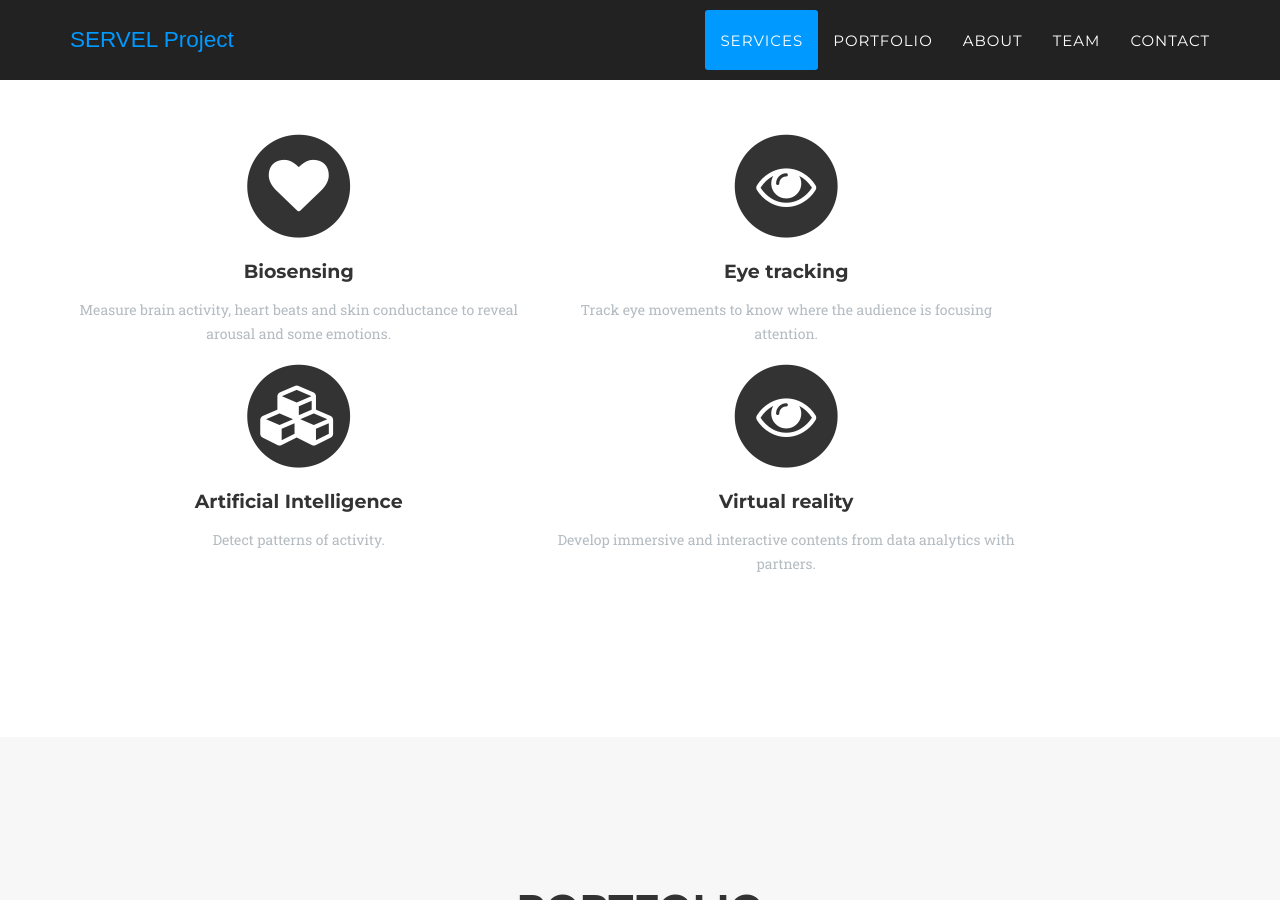
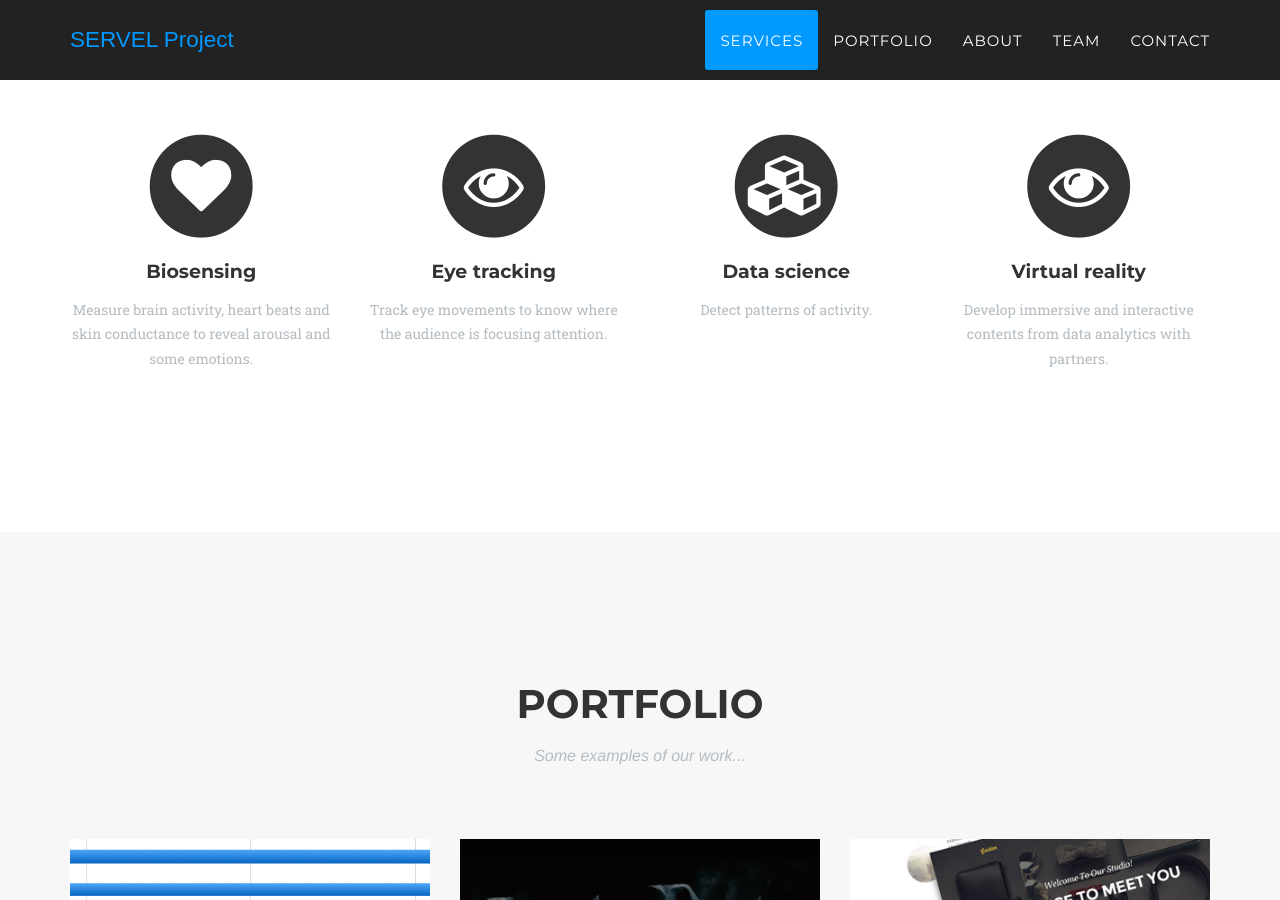
Before and after one commit to servelproject/servel-technologies.io, a Jekyll site: the page built from index.html, in a window 1280 px wide and 900 px high, scrolled down 1345 px. Built offline with Jekyll 4.4.1, drawn with Linux system fonts in a browser that asks for light colours; some web fonts are replaced.

Commit message:
service resized

```diff
--- a/_includes/services.html
+++ b/_includes/services.html
@@ -44,7 +44,7 @@
         </div>
         <div class="container">
             <div class="row text-center">
-                <div class="col-md-5">
+                <div class="col-md-3">
                     <span class="fa-stack fa-4x">
                         <i class="fa fa-circle fa-stack-2x text-secondary"></i>
                         <i class="fa fa-heart fa-stack-1x fa-inverse"></i>
@@ -52,7 +52,7 @@
                     <h4 class="service-heading">Biosensing</h4>
                     <p class="text-muted">Measure brain activity, heart beats and skin conductance to reveal arousal and some emotions.</p>
                 </div>
-                <div class="col-md-5">
+                <div class="col-md-3">
                     <span class="fa-stack fa-4x">
                         <i class="fa fa-circle fa-stack-2x text-secondary"></i>
                         <i class="fa fa-eye fa-stack-1x fa-inverse"></i>
@@ -60,15 +60,15 @@
                     <h4 class="service-heading">Eye tracking</h4>
                     <p class="text-muted">Track eye movements to know where the audience is focusing attention.</p>
                 </div>
-                <div class="col-md-5">
+                <div class="col-md-3">
                     <span class="fa-stack fa-4x">
                         <i class="fa fa-circle fa-stack-2x text-secondary"></i>
                         <i class="fa fa-cubes fa-stack-1x fa-inverse"></i>
                     </span>
-                    <h4 class="service-heading">Artificial Intelligence</h4>
+                    <h4 class="service-heading">Data science</h4>
                     <p class="text-muted">Detect patterns of activity.</p>
                 </div>
-                <div class="col-md-5">
+                <div class="col-md-3">
                     <span class="fa-stack fa-4x">
                         <i class="fa fa-circle fa-stack-2x text-secondary"></i>
                         <i class="fa fa-eye fa-stack-1x fa-inverse"></i>
```
Also changed, not shown: 5 other files.
